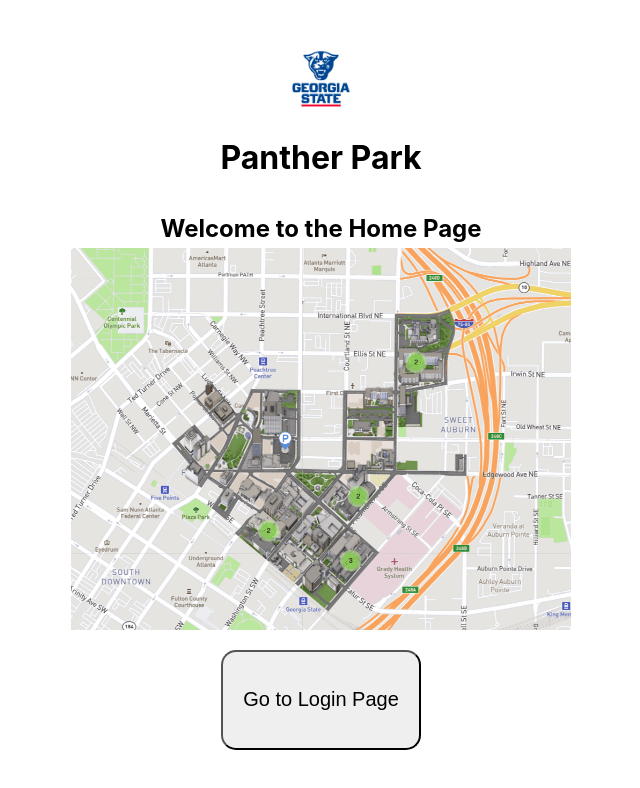
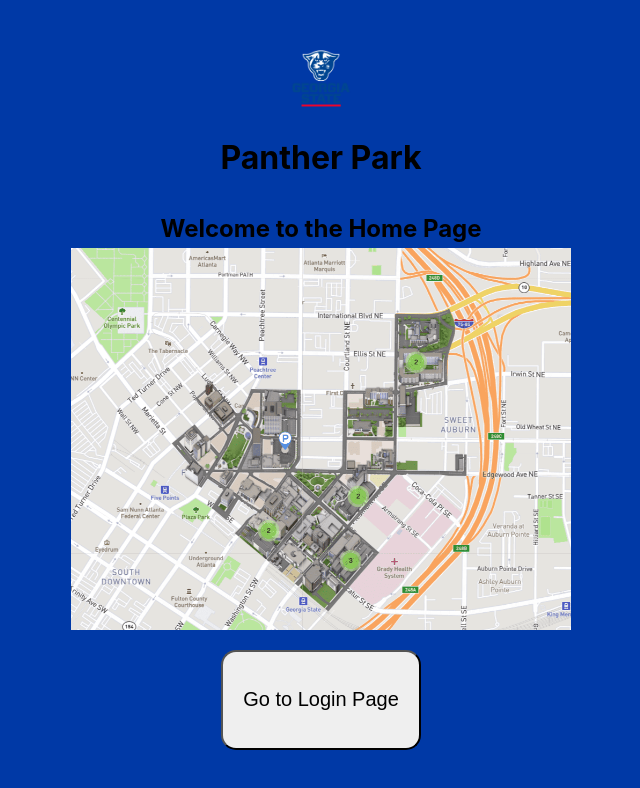
Before and after one commit to sarahobrienn/PantherPark, a React (Create React App) app: page / in a window 1280 px wide. Shown: the top 788 px of the page, without its empty margins (319-959 px from the left). Built offline with nearby package versions, Linux system fonts and the light colour scheme.

Commit message:
Update styles.css
Added blue background color to body

```diff
--- a/public/styles.css
+++ b/public/styles.css
@@ -1,6 +1,7 @@
 html, body { /*added this for margin of body*/
     height: 100%;
     margin: 0;
+    background: #0039a6; /*GSU blue color*/
 }
 
 .container { /*the main part of the class*/
```
